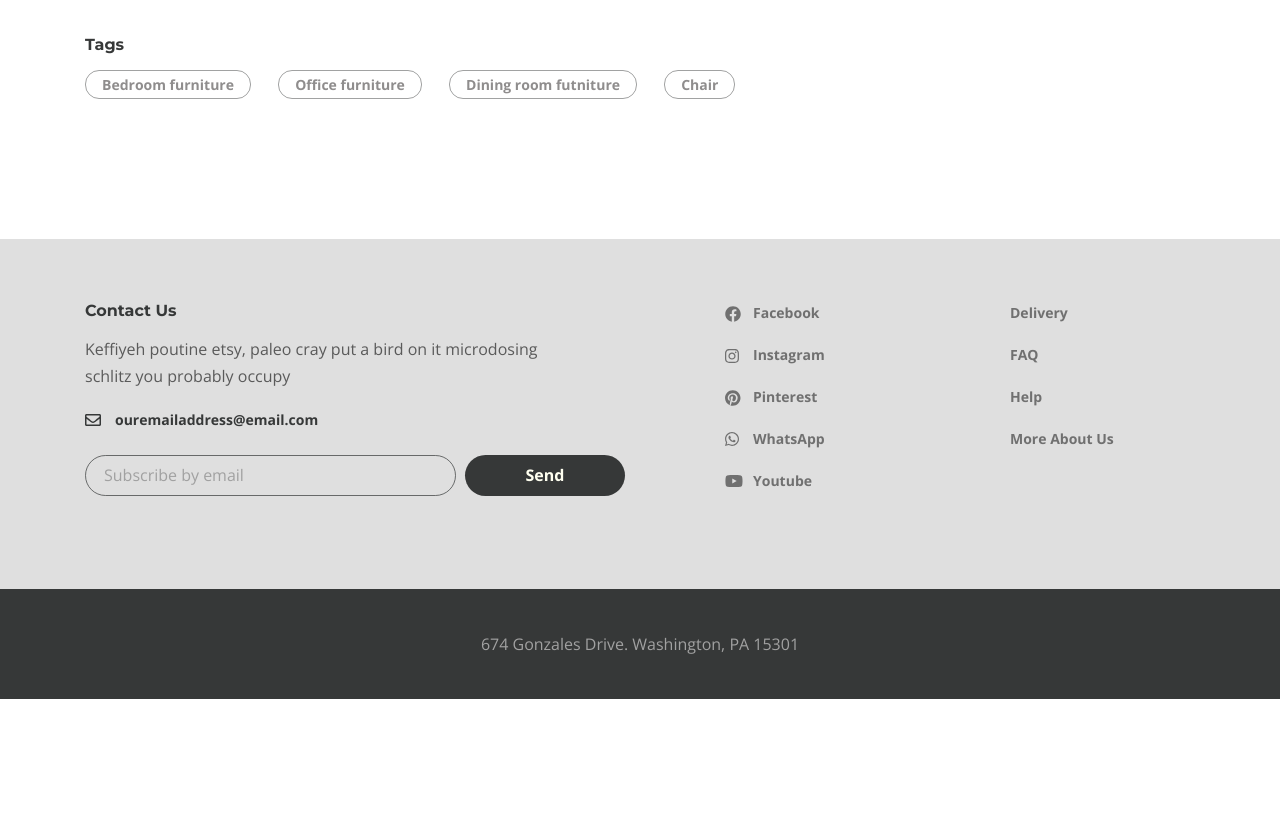
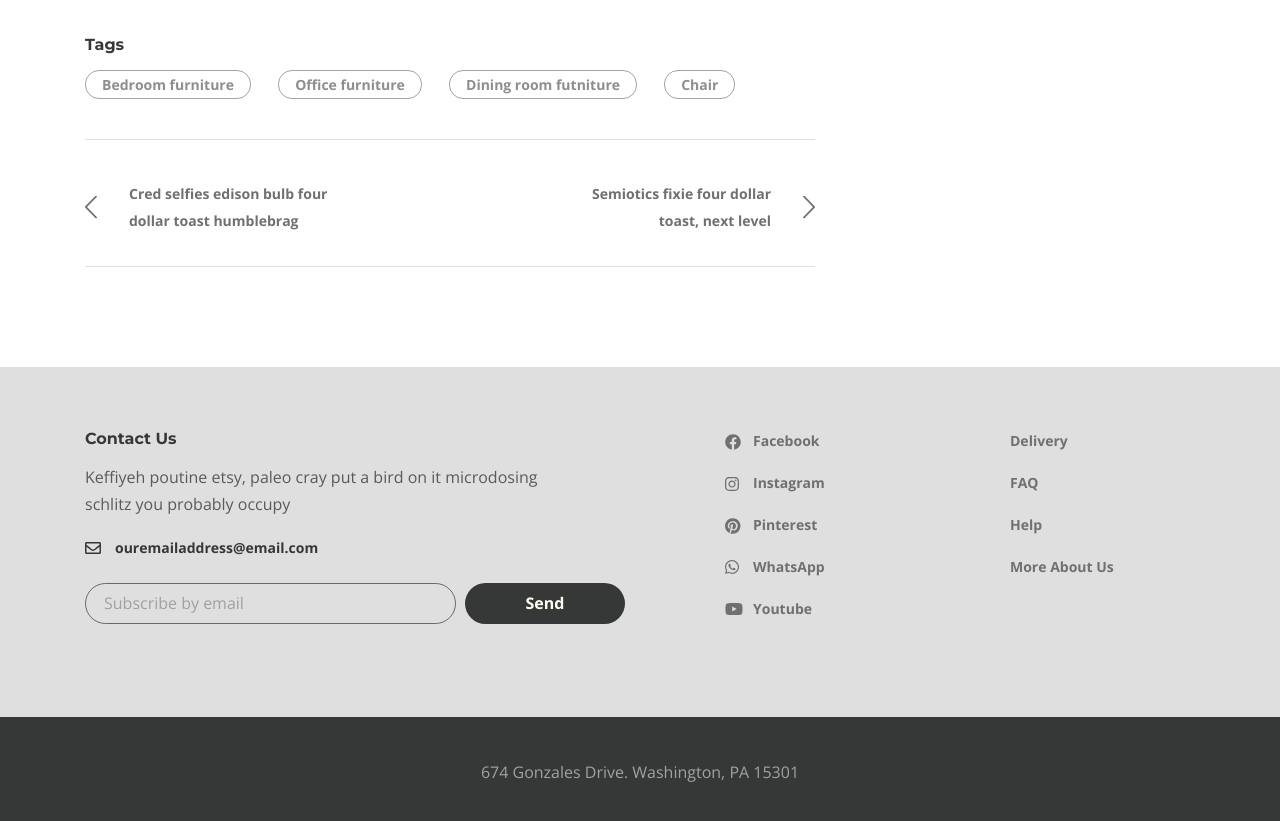
Before and after one commit to User-960/Project-desire, a website: page app/blog-single.html in a window 1280 px wide. Shown: the part 1540-2361 px from the top of the page. Before the commit the page ends 2239 px from the top, so only its background shows below. Drawn offline with nearby package versions, Linux system fonts and the light colour scheme.

Commit message:
Issue 07.03.01 - Add element article switcher in blog-single.html

```diff
--- a/app/blog-single.html
+++ b/app/blog-single.html
@@ -122,12 +122,22 @@
                   art. Locavore food truck trust fund palo santo asymmetrical, franzen deep v marfa kogi whatever swag pop-up seitan.
                 </p>
               </div>
+
               <div class="blog-one__tags">
                 <h6 class="blog-one__tags-title">Tags</h6>
                 <a class="blog-one__tags-link" href="#">Bedroom furniture</a>
                 <a class="blog-one__tags-link" href="#">Office furniture</a>
                 <a class="blog-one__tags-link" href="#">Dining room futniture</a>
                 <a class="blog-one__tags-link" href="#">Chair</a>
+              </div>
+
+              <div class="article-switcher">
+                <a class="article-switcher__link article-switcher__link-prev" href="#">
+                  Cred selfies edison bulb four dollar toast humblebrag
+                </a>
+                <a class="article-switcher__link article-switcher__link-next" href="#">
+                  Semiotics fixie four dollar toast, next level
+                </a>
               </div>
             </div>
 
--- a/app/scss/style.scss
+++ b/app/scss/style.scss
@@ -1021,6 +1021,44 @@
   }
 }
 
+.article-switcher {
+  border-top: 1px solid #DFDFDF;
+  border-bottom: 1px solid #DFDFDF;
+  padding: 40px 0 32px;
+  display: flex;
+  justify-content: space-between;
+  &__link {
+    position: relative;
+    max-width: 243px;
+    font-weight: 600;
+    font-size: 14px;
+    color: #707070;
+    &::before {
+      content: '';
+      position: absolute;
+      top: 50%;
+      transform: translateY(-50%);
+      width: 12px;
+      height: 23px;
+    }
+  }
+  &__link-prev {
+    padding-left: 44px;
+    &::before {
+      background-image: url(../images/article-arrow-prev.svg);
+      left: 0;
+    }
+  }
+  &__link-next {
+    padding-right: 44px;
+    text-align: right;
+    &::before {
+      background-image: url(../images/article-arrow-next.svg);
+      right: 0;
+    }
+  }
+}
+
 .aside {
   width: 350px;
   margin-left: 30px;
```
Also changed, not shown: app/css/style.min.css, app/images/article-arrow-next.svg (added), app/images/article-arrow-prev.svg (added).
